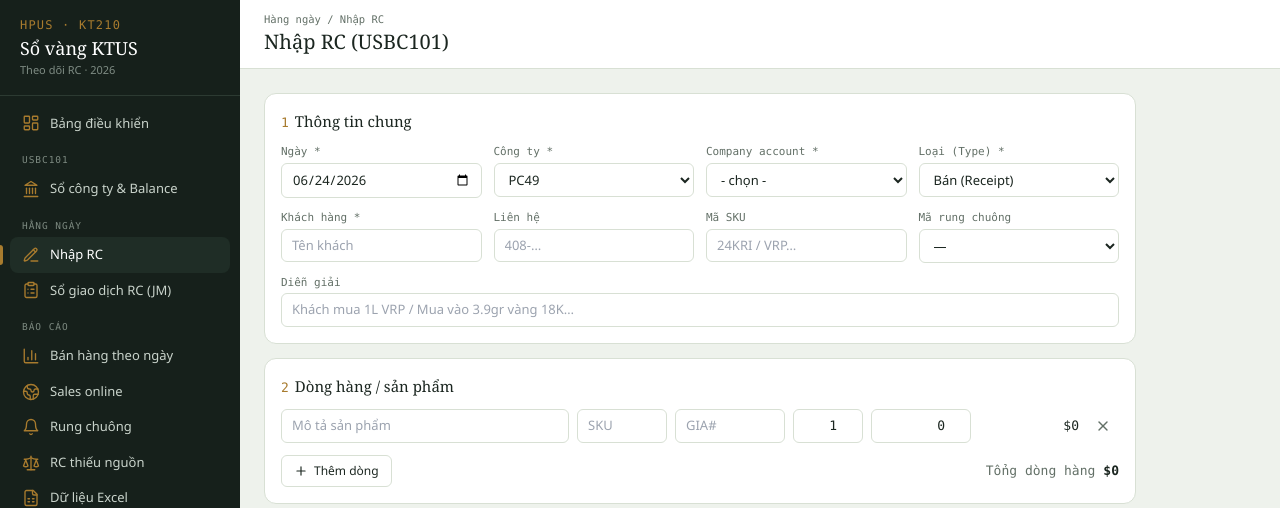
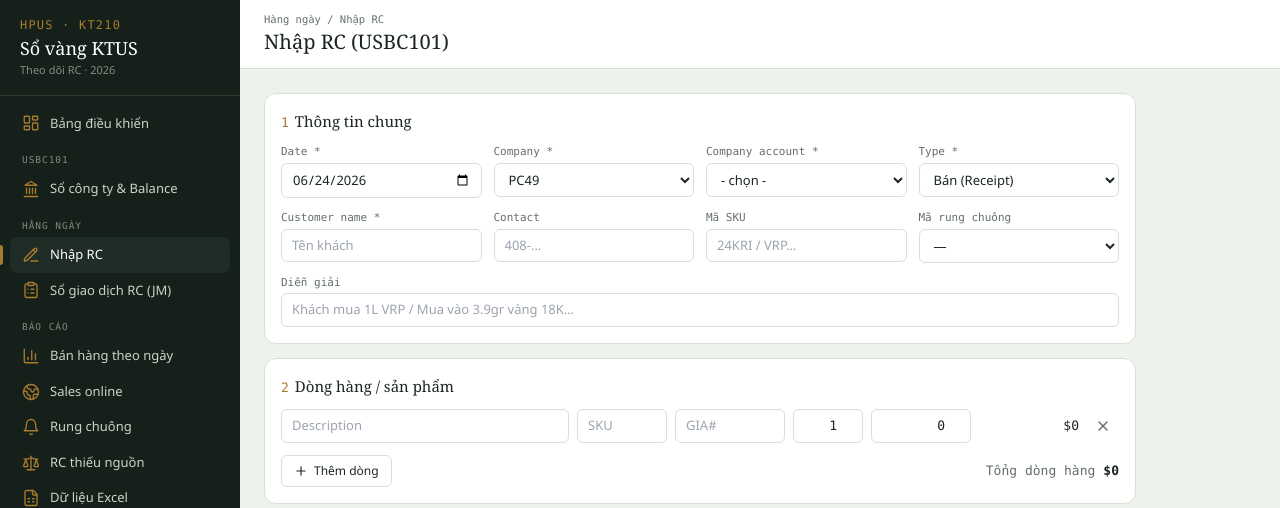
Before and after one commit to quocviet-IT/ktus, a Next.js app: page /rc/new in a window 1280 px wide. Shown: the top 508 px of the page. Built offline with nearby package versions, Linux system fonts and the light colour scheme.

Commit message:
Save rc new page changes

```diff
--- a/src/app/rc/new/page.tsx
+++ b/src/app/rc/new/page.tsx
@@ -99,12 +99,12 @@ export default function NhapRC() {
         {/* 1. Thông tin chung */}
         <Section n="1" title="Thông tin chung">
           <div className="grid grid-cols-2 md:grid-cols-4 gap-3">
-            {fld("Ngày *", <input name="ngay" type="date" required defaultValue={new Date().toISOString().slice(0, 10)} className={inp} />)}
-            {fld("Công ty *", <select name="company" required value={company} onChange={(e) => setCompany(e.target.value)} className={inp}>{COMPANIES.map((c) => <option key={c}>{c}</option>)}</select>)}
+            {fld("Date *", <input name="ngay" type="date" required defaultValue={new Date().toISOString().slice(0, 10)} className={inp} />)}
+            {fld("Company *", <select name="company" required value={company} onChange={(e) => setCompany(e.target.value)} className={inp}>{COMPANIES.map((c) => <option key={c}>{c}</option>)}</select>)}
             {fld("Company account *", <select name="companyAccount" required className={inp}><option value="">- chọn -</option>{[`${company} cash`, `${company} bank`].map((a) => <option key={a} value={a}>{a}</option>)}</select>)}
-            {fld("Loại (Type) *", <select name="type" required value={type} onChange={(e) => setType(e.target.value as RcInput["type"])} className={inp}>{Object.entries(TYPE_LABEL).map(([k, v]) => <option key={k} value={k}>{v}</option>)}</select>)}
-            {fld("Khách hàng *", <input name="khach" required placeholder="Tên khách" className={inp} />)}
-            {fld("Liên hệ", <input name="contact" placeholder="408-…" className={inp} />)}
+            {fld("Type *", <select name="type" required value={type} onChange={(e) => setType(e.target.value as RcInput["type"])} className={inp}>{Object.entries(TYPE_LABEL).map(([k, v]) => <option key={k} value={k}>{v}</option>)}</select>)}
+            {fld("Customer name *", <input name="khach" required placeholder="Tên khách" className={inp} />)}
+            {fld("Contact", <input name="contact" placeholder="408-…" className={inp} />)}
             {fld("Mã SKU", <input name="maSku" placeholder="24KRI / VRP…" className={inp} />)}
             {fld("Mã rung chuông", <select name="bellCode" className={inp}><option value="">—</option>{BELL_CODES.map((b) => <option key={b}>{b}</option>)}</select>)}
             <div className="md:col-span-4">{fld("Diễn giải", <input name="dienGiai" placeholder="Khách mua 1L VRP / Mua vào 3.9gr vàng 18K…" className={inp} />)}</div>
@@ -116,11 +116,11 @@ export default function NhapRC() {
           <div className="space-y-2">
             {lines.map((l, i) => (
               <div key={i} className="grid grid-cols-[1fr_90px_110px_70px_100px_100px_auto] gap-2 items-center">
-                <input value={l.moTa} onChange={(e) => setLine(i, { moTa: e.target.value })} placeholder="Mô tả sản phẩm" className={inp} />
+                <input value={l.moTa} onChange={(e) => setLine(i, { moTa: e.target.value })} placeholder="Description" className={inp} />
                 <input value={l.sku || ""} onChange={(e) => setLine(i, { sku: e.target.value })} placeholder="SKU" className={inp} />
                 <input value={l.giaNo || ""} onChange={(e) => setLine(i, { giaNo: e.target.value })} placeholder="GIA#" className={inp} />
-                <input type="number" step="0.001" value={l.soLuong} onChange={(e) => setLine(i, { soLuong: +e.target.value })} placeholder="SL" className={inp + " text-right font-mono"} />
-                <input type="number" step="0.01" value={l.donGia} onChange={(e) => setLine(i, { donGia: +e.target.value })} placeholder="Đơn giá" className={inp + " text-right font-mono"} />
+                <input type="number" step="0.001" value={l.soLuong} onChange={(e) => setLine(i, { soLuong: +e.target.value })} placeholder="Quantity" className={inp + " text-right font-mono"} />
+                <input type="number" step="0.01" value={l.donGia} onChange={(e) => setLine(i, { donGia: +e.target.value })} placeholder="Unit Price" className={inp + " text-right font-mono"} />
                 <div className="text-right font-mono text-[13px]">{money(l.soLuong * l.donGia)}</div>
                 <button type="button" onClick={() => setLines((ls) => ls.filter((_, k) => k !== i))} className="inline-flex h-8 w-8 items-center justify-center rounded-md text-muted hover:bg-dangerSoft hover:text-danger" aria-label="Xóa dòng">
                   <X className="h-4 w-4" aria-hidden="true" />
```
